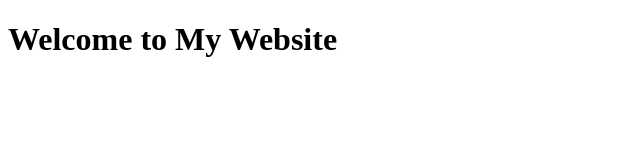
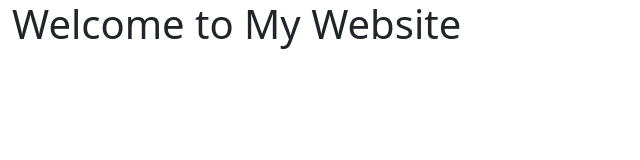
Before and after one commit to CODEdragALon/StarterHacks-2024, a website: page index.html in a window 1280 px wide. Shown: the whole page, without its empty margins (0-640 px from the left). Drawn offline with nearby package versions, Linux system fonts and the light colour scheme.

Commit message:
added bootstrap

```diff
--- a/index.html
+++ b/index.html
@@ -4,9 +4,13 @@
     <meta charset="UTF-8">
     <meta name="viewport" content="width=device-width, initial-scale=1.0">
     <title>My Website</title>
+    <link rel="stylesheet" href="styles.css">
+    <link rel="stylesheet" href="node_modules/bootstrap/dist/css/bootstrap.css">
 </head>
 <body>
+    <div class="container-fluid">
     <h1>Welcome to My Website</h1>
-
+    <script src="node_modules/bootstrap/dist/js/bootstrap.bundle.js"></script>
+    </div>
 </body>
 </html>
--- /dev/null
+++ b/styles.css
@@ -0,0 +1,3 @@
+body {
+    background-color: #FFA987;
+}
```
Also changed, not shown: package.json (added, +15 -0 lines), 1 other file.
